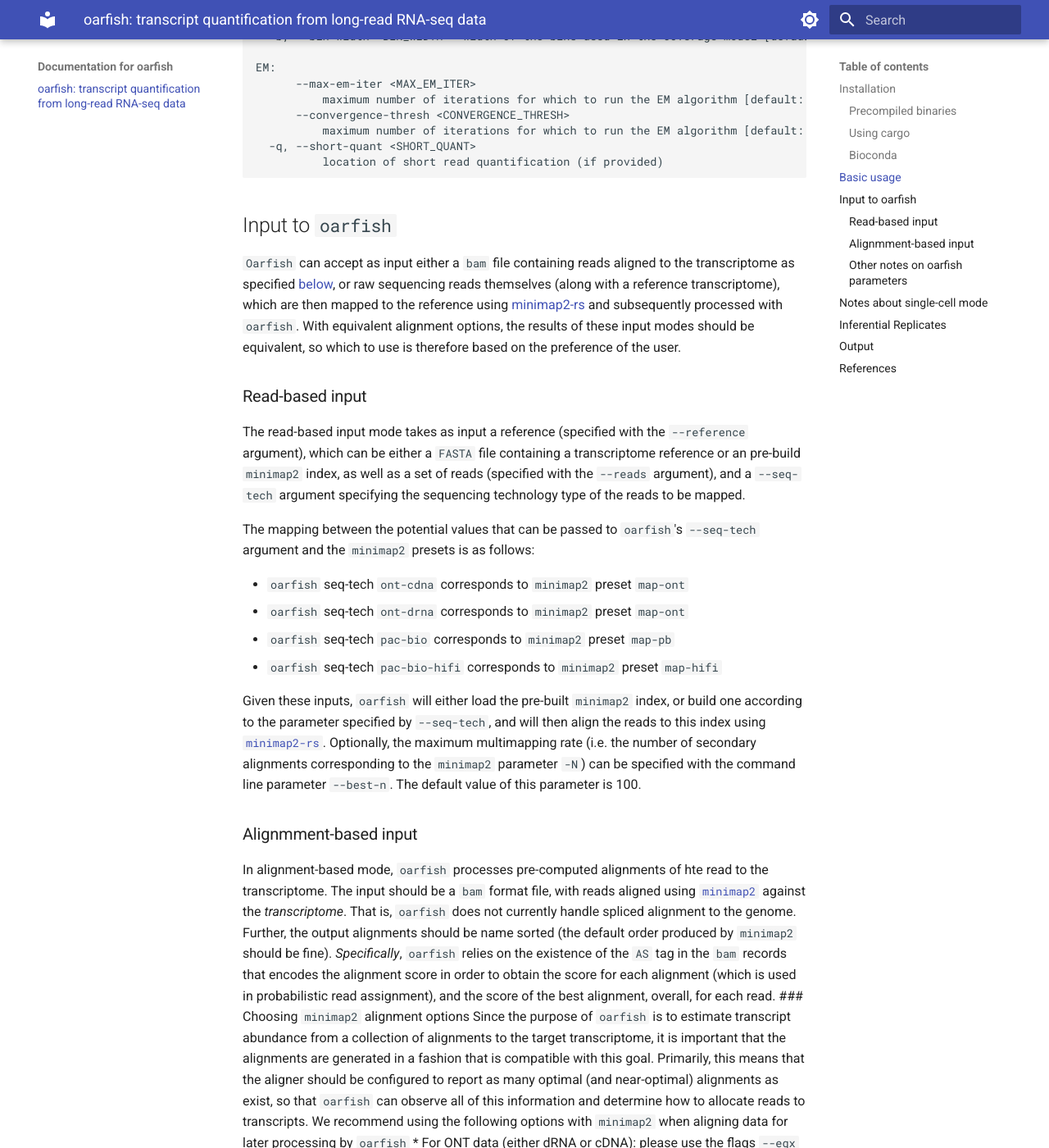
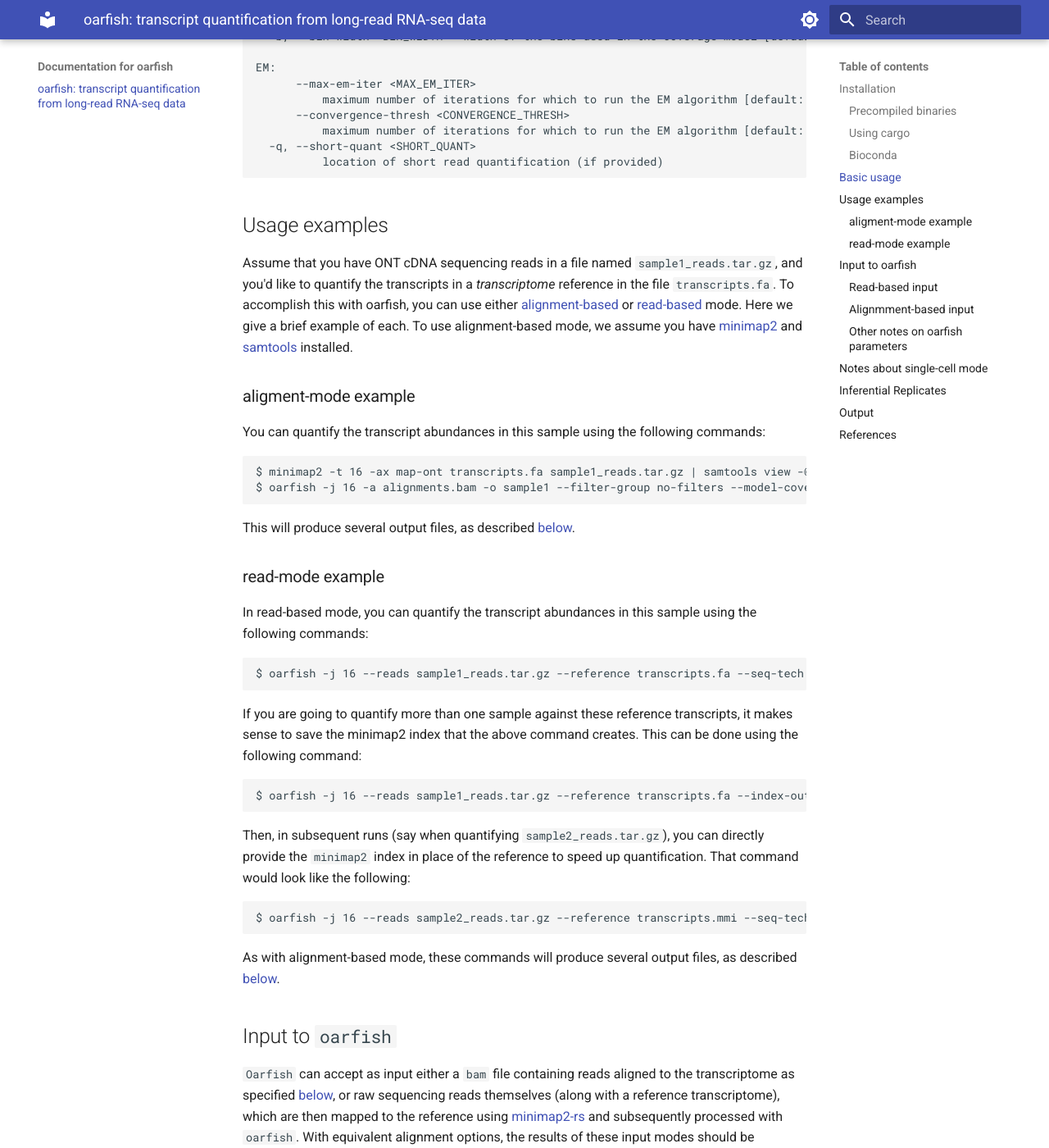
Before and after one commit to COMBINE-lab/oarfish, an MkDocs documentation site: the page built from docs/index.md, in a window 1280 px wide and 1400 px high, scrolled down 2391 px. Shown: the whole window at 82% size. Built offline with MkDocs 1.6.1 and Material for MkDocs 9.7.7, drawn with Linux system fonts in a browser that asks for light colours.

````diff
--- a/docs/index.md
+++ b/docs/index.md
@@ -106,6 +106,47 @@
           location of short read quantification (if provided)
 ```
 
+## Usage examples
+
+Assume that you have ONT cDNA sequencing reads in a file named `sample1_reads.tar.gz`, and you'd like to quantify the transcripts in a *transcriptome* reference in the file `transcripts.fa`.
+To accomplish this with oarfish, you can use either [alignment-based](index.md#alignment-based-input) or [read-based](index.md#read-based-input) mode.  Here we give a brief example
+of each.  To use alignment-based mode, we assume you have [minimap2](https://github.com/lh3/minimap2) and [samtools](http://www.htslib.org/) installed.
+
+### aligment-mode example
+
+You can quantify the transcript abundances in this sample using the following commands:
+
+```{bash}
+$ minimap2 -t 16 -ax map-ont transcripts.fa sample1_reads.tar.gz | samtools view -@4 -b -o alignments.bam
+$ oarfish -j 16 -a alignments.bam -o sample1 --filter-group no-filters --model-coverage
+```
+
+This will produce several output files, as described [below](index.md#output).
+
+### read-mode example
+
+In read-based mode, you can quantify the transcript abundances in this sample using the following commands:
+
+```{bash}
+$ oarfish -j 16 --reads sample1_reads.tar.gz --reference transcripts.fa --seq-tech ont-cdna -o sample1 --filter-group no-filters --model-coverage
+```
+
+If you are going to quantify more than one sample against these reference transcripts, it makes sense to save the minimap2 index that the above
+command creates.  This can be done using the following command:
+
+```{bash}
+$ oarfish -j 16 --reads sample1_reads.tar.gz --reference transcripts.fa --index-out transcripts.mmi --seq-tech ont-cdna -o sample1 --filter-group no-filters --model-coverage
+```
+
+Then, in subsequent runs (say when quantifying `sample2_reads.tar.gz`), you can directly provide the `minimap2` index in place of the reference to
+speed up quantification.  That command would look like the following:
+
+```{bash}
+$ oarfish -j 16 --reads sample2_reads.tar.gz --reference transcripts.mmi --seq-tech ont-cdna -o sample2 --filter-group no-filters --model-coverage
+```
+
+As with alignment-based mode, these commands will produce several output files, as described [below](index.md#output).
+
 ## Input to `oarfish`
 
 `Oarfish` can accept as input either a `bam` file containing reads aligned to the transcriptome as specified [below](index.md#alignment-based-input), or
````
Also changed, not shown: 2 other files.
